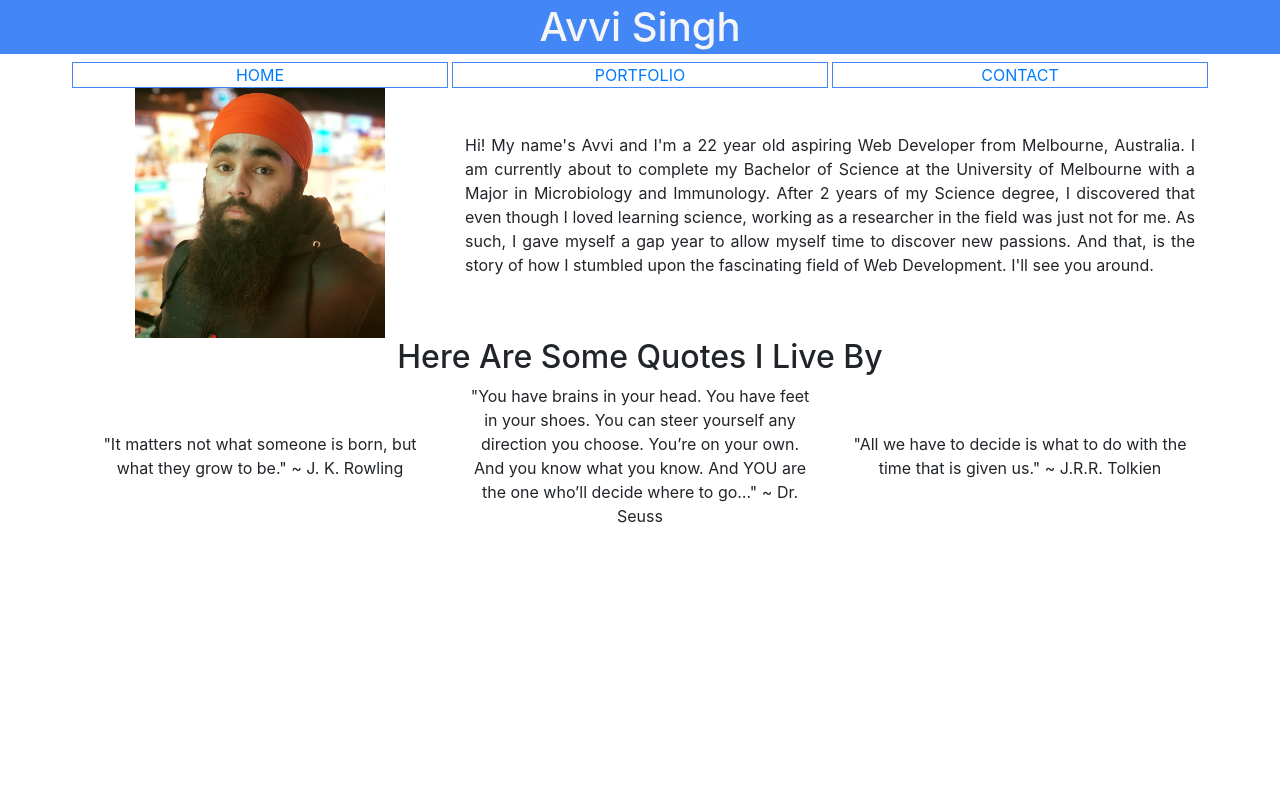
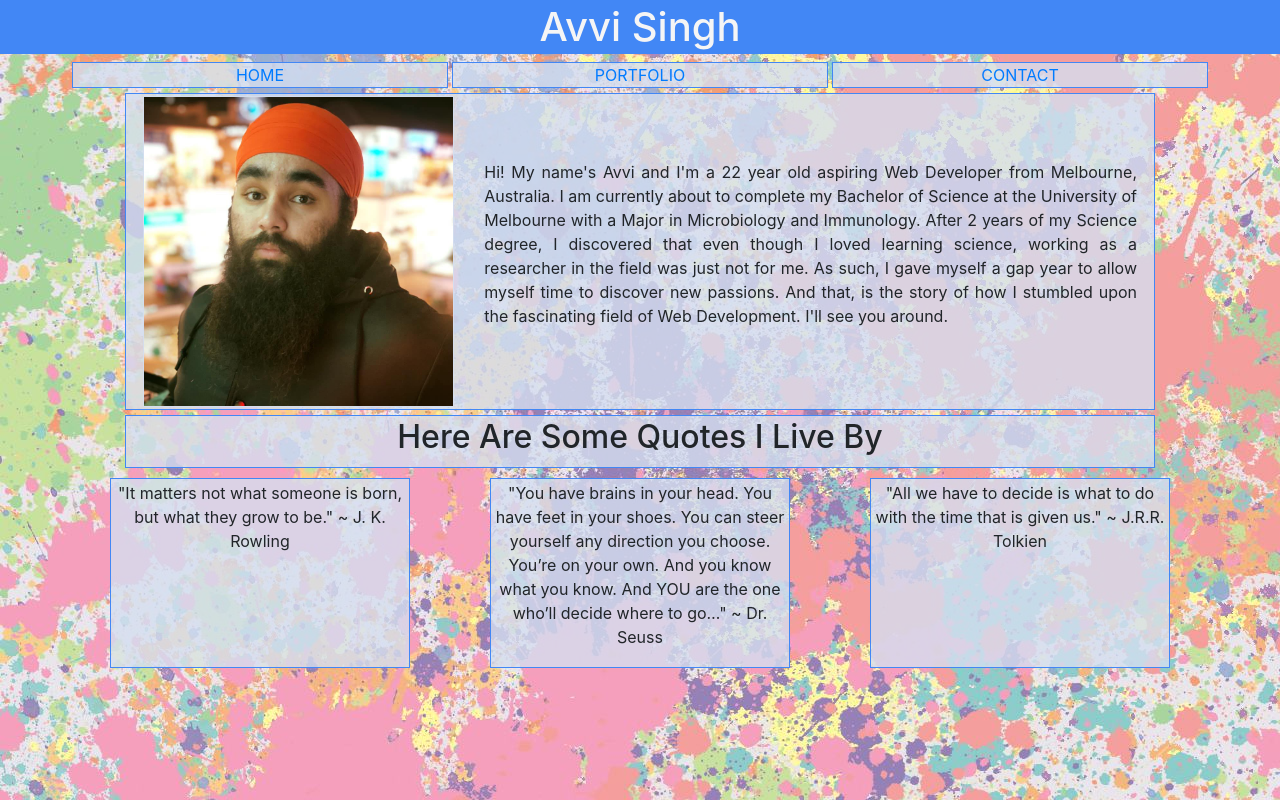
Before and after one commit to avvisingh/Responsive-Portfolio.github.io, a plain HTML site: page mywork/index.html in a window 1280 px wide. Drawn offline with nearby package versions, Linux system fonts and the light colour scheme.

Commit message:
updated stylesheet correlating to changes made in index.html

```diff
--- a/mywork/styleindex.css
+++ b/mywork/styleindex.css
@@ -1,6 +1,11 @@
 * {
     margin: auto;
     text-align: center;
+}
+
+body {
+    background-image: url("background.jpg");
+    background-repeat: no-repeat;
 }
 
 .title {
@@ -18,14 +23,35 @@ h1 {
     border: 1.5px solid #4287f5;
     padding: auto;
     margin: auto 2px;
+    background: rgba(213, 223, 240, 0.8);
 }
 
 .bioimage {
-    height: 250px;;
-    object-fit: cover;
+    max-width: 100%;
+    max-height: 100%;
+    object-fit: scale-down;
+    margin: auto;
+    padding: 1px;
+    background: rgba(213, 223, 240, 0.8);
 }
 
-.main {
+#bio {
     padding: 2px;
-    margin: 5px auto;
+    margin: 5px 40px;
+    background: rgba(213, 223, 240, 0.8);
+    border: 1.5px solid #4287f5
 }
+
+#quotehead {
+    padding: 2px;
+    margin: 5px 40px;
+    background: rgba(213, 223, 240, 0.8);
+    border: 1.5px solid #4287f5
+}
+
+#quotes {
+    padding: 2px;
+    margin: 5px 40px;
+    background: rgba(213, 223, 240, 0.8);
+    border: 1.5px solid #4287f5
+}
```
